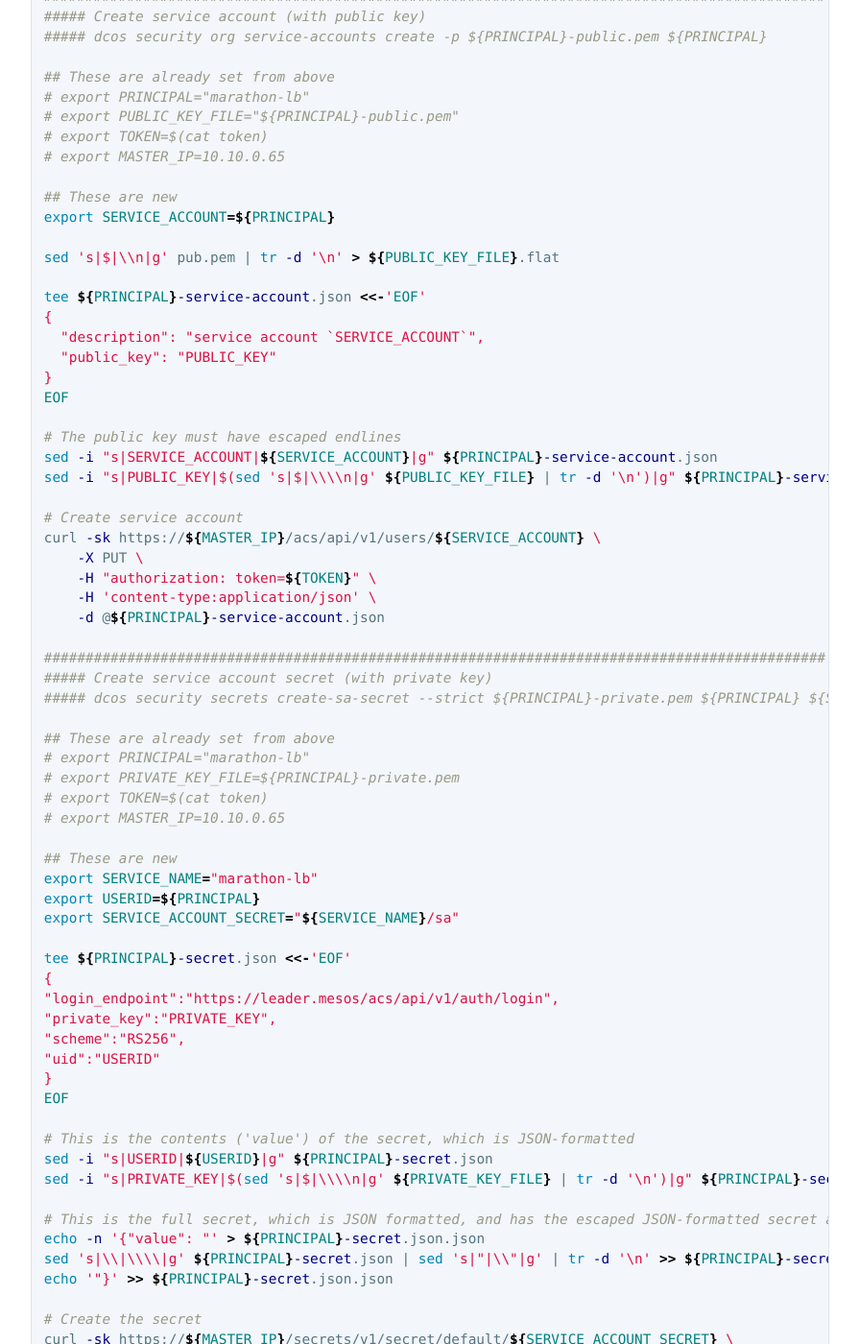
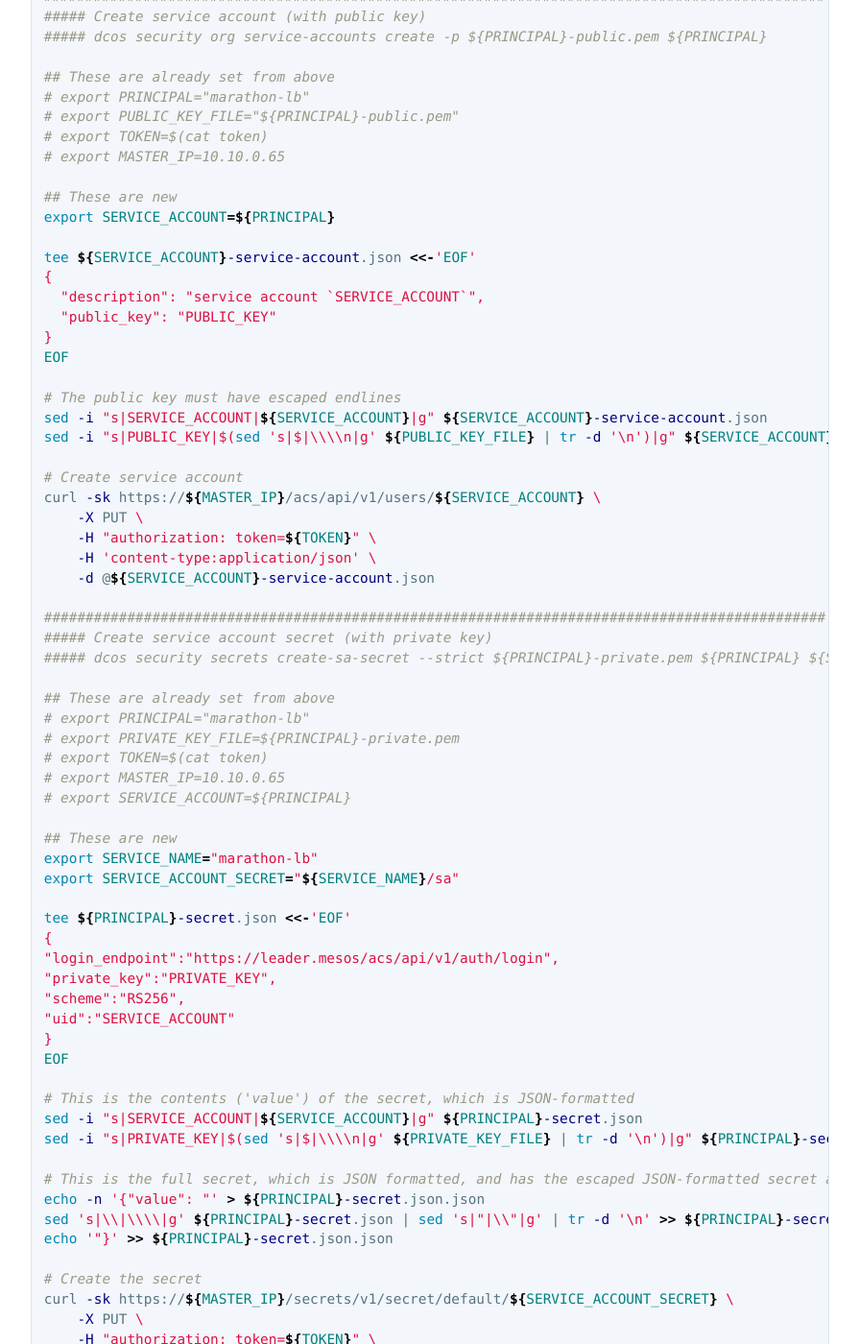
Before and after one commit to mesosphere/field-notes, a Jekyll site: the page built from docs/strict/security-without-security.md, in a window 1280 px wide and 1400 px high, scrolled down 1315 px. Shown: the whole window at 96% size, without its empty margins (192-1087 px from the left). Built offline with Jekyll 4.4.1, drawn with Linux system fonts in a browser that asks for light colours; our own code applies the rules of GitHub Pages for plain Markdown files.

Commit message:
Change parameter names

```diff
--- a/docs/strict/security-without-security.md
+++ b/docs/strict/security-without-security.md
@@ -46,9 +46,7 @@ openssl rsa -in ${PRIVATE_KEY_FILE} -pubout -out ${PUBLIC_KEY_FILE}
 ## These are new
 export SERVICE_ACCOUNT=${PRINCIPAL}
 
-sed 's|$|\\n|g' pub.pem | tr -d '\n' > ${PUBLIC_KEY_FILE}.flat
-
-tee ${PRINCIPAL}-service-account.json <<-'EOF'
+tee ${SERVICE_ACCOUNT}-service-account.json <<-'EOF'
 {
   "description": "service account `SERVICE_ACCOUNT`",
   "public_key": "PUBLIC_KEY"
@@ -56,15 +54,15 @@ tee ${PRINCIPAL}-service-account.json <<-'EOF'
 EOF
 
 # The public key must have escaped endlines
-sed -i "s|SERVICE_ACCOUNT|${SERVICE_ACCOUNT}|g" ${PRINCIPAL}-service-account.json
-sed -i "s|PUBLIC_KEY|$(sed 's|$|\\\\n|g' ${PUBLIC_KEY_FILE} | tr -d '\n')|g" ${PRINCIPAL}-service-account.json
+sed -i "s|SERVICE_ACCOUNT|${SERVICE_ACCOUNT}|g" ${SERVICE_ACCOUNT}-service-account.json
+sed -i "s|PUBLIC_KEY|$(sed 's|$|\\\\n|g' ${PUBLIC_KEY_FILE} | tr -d '\n')|g" ${SERVICE_ACCOUNT}-service-account.json
 
 # Create service account
 curl -sk https://${MASTER_IP}/acs/api/v1/users/${SERVICE_ACCOUNT} \
     -X PUT \
     -H "authorization: token=${TOKEN}" \
     -H 'content-type:application/json' \
-    -d @${PRINCIPAL}-service-account.json
+    -d @${SERVICE_ACCOUNT}-service-account.json
 
 ##############################################################################################
 ##### Create service account secret (with private key)
@@ -75,10 +73,10 @@ curl -sk https://${MASTER_IP}/acs/api/v1/users/${SERVICE_ACCOUNT} \
 # export PRIVATE_KEY_FILE=${PRINCIPAL}-private.pem
 # export TOKEN=$(cat token)
 # export MASTER_IP=10.10.0.65
+# export SERVICE_ACCOUNT=${PRINCIPAL}
 
 ## These are new
 export SERVICE_NAME="marathon-lb"
-export USERID=${PRINCIPAL}
 export SERVICE_ACCOUNT_SECRET="${SERVICE_NAME}/sa"
 
 tee ${PRINCIPAL}-secret.json <<-'EOF'
@@ -86,12 +84,12 @@ tee ${PRINCIPAL}-secret.json <<-'EOF'
 "login_endpoint":"https://leader.mesos/acs/api/v1/auth/login",
 "private_key":"PRIVATE_KEY",
 "scheme":"RS256",
-"uid":"USERID"
+"uid":"SERVICE_ACCOUNT"
 }
 EOF
 
 # This is the contents ('value') of the secret, which is JSON-formatted
-sed -i "s|USERID|${USERID}|g" ${PRINCIPAL}-secret.json
+sed -i "s|SERVICE_ACCOUNT|${SERVICE_ACCOUNT}|g" ${PRINCIPAL}-secret.json
 sed -i "s|PRIVATE_KEY|$(sed 's|$|\\\\n|g' ${PRIVATE_KEY_FILE} | tr -d '\n')|g" ${PRINCIPAL}-secret.json
 
 # This is the full secret, which is JSON formatted, and has the escaped JSON-formatted secret as a value
```
